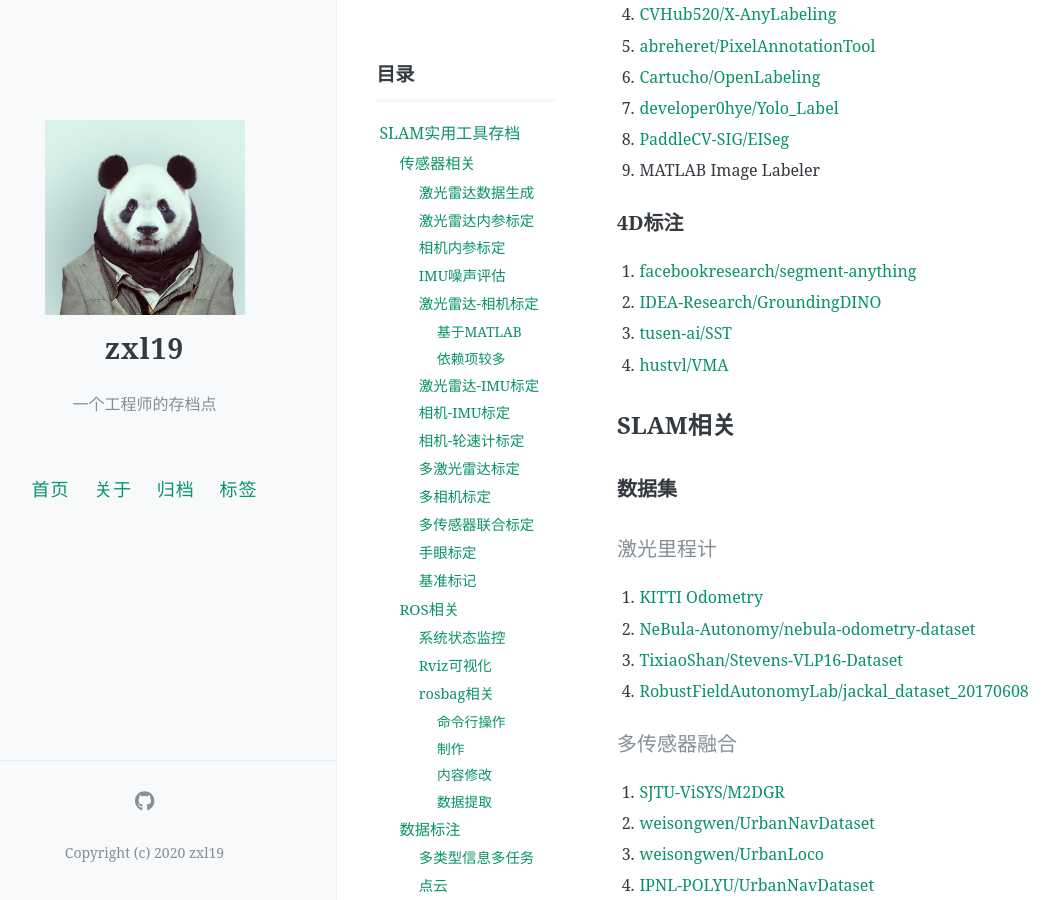
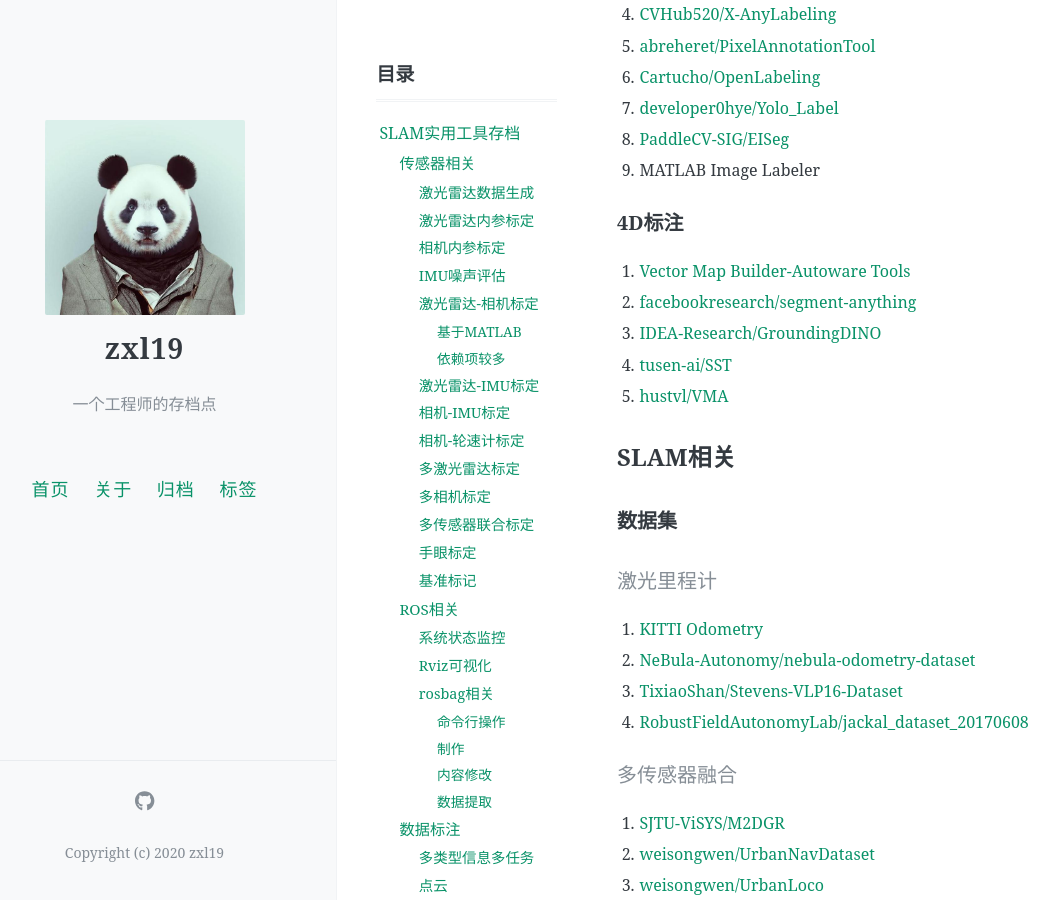
Before and after one commit to zxl19/zxl19.github.io, a Jekyll site: the page built from _posts/2021-05-25-slam-tool.md, in a window 1280 px wide and 900 px high, scrolled down 6392 px. Shown: the whole window, without its empty margins (47-1106 px from the left). Built offline with Jekyll 4.4.1, drawn with Linux system fonts in a browser that asks for light colours; comment, search, counter and statistics services are not loaded.

Commit message:
Update Posts

```diff
--- a/_posts/2021-05-25-slam-tool.md
+++ b/_posts/2021-05-25-slam-tool.md
@@ -238,10 +238,11 @@ pinned: false
 
 ### 4D标注
 
-1. [facebookresearch/segment-anything](https://github.com/facebookresearch/segment-anything)
-2. [IDEA-Research/GroundingDINO](https://github.com/IDEA-Research/GroundingDINO)
-3. [tusen-ai/SST](https://github.com/tusen-ai/SST)
-4. [hustvl/VMA](https://github.com/hustvl/VMA)
+1. [Vector Map Builder-Autoware Tools](https://tools.tier4.jp/feature/vector_map_builder_ll2/)
+2. [facebookresearch/segment-anything](https://github.com/facebookresearch/segment-anything)
+3. [IDEA-Research/GroundingDINO](https://github.com/IDEA-Research/GroundingDINO)
+4. [tusen-ai/SST](https://github.com/tusen-ai/SST)
+5. [hustvl/VMA](https://github.com/hustvl/VMA)
 
 ## SLAM相关
 
```
Also changed, not shown: _posts/2021-06-01-cpp-library.md (+5 -2 lines).
